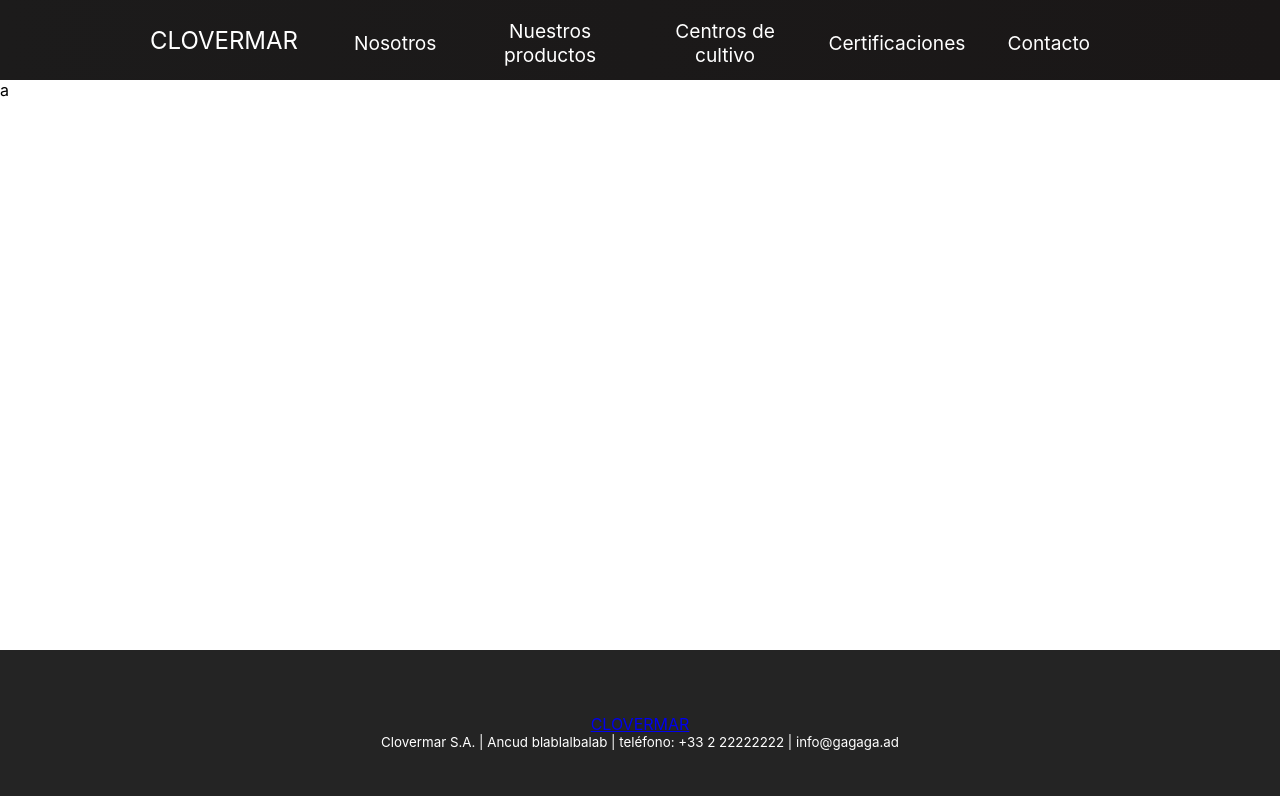
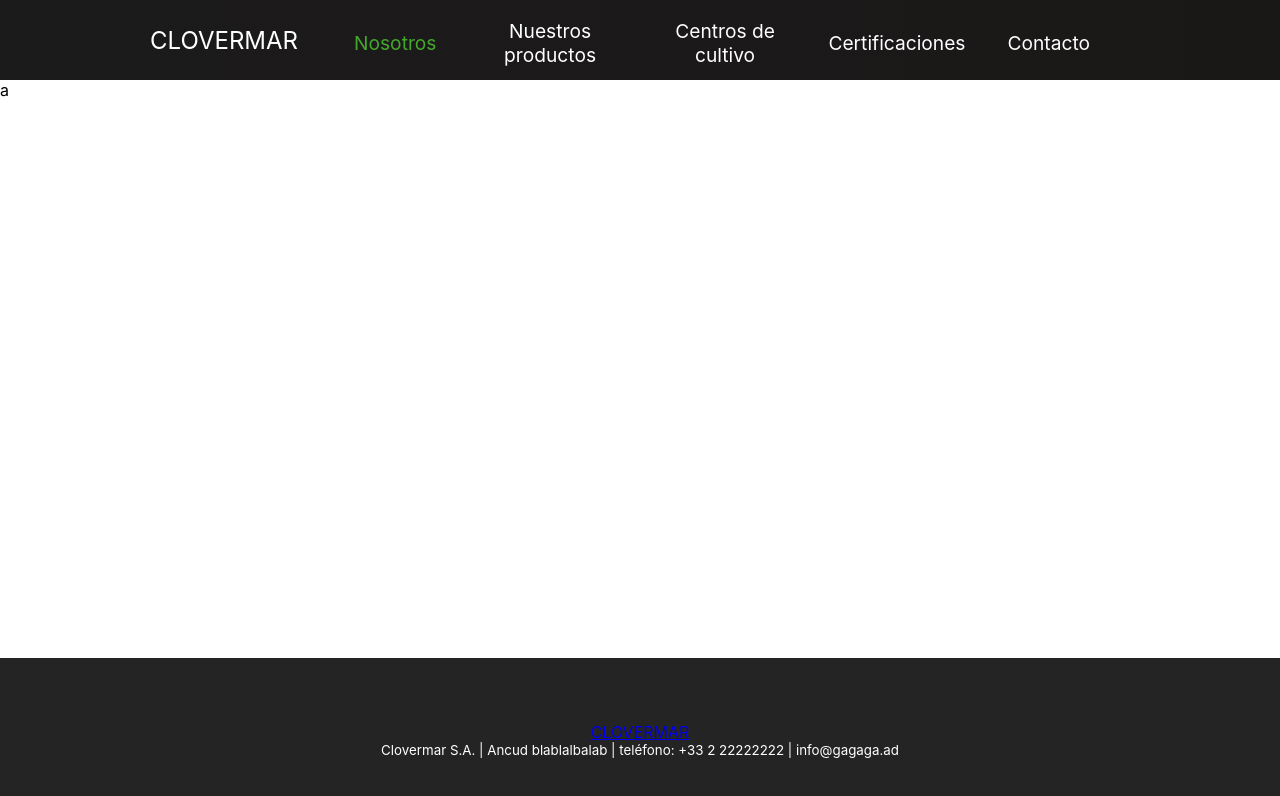
Before and after one commit to recmera/clovermar.cl, a React (Create React App) app: page /contacto in a window 1280 px wide. In both pictures the pointer is over the link "Nosotros". Shown: the top 796 px of the page. Built offline with nearby package versions, Linux system fonts and the light colour scheme.

Commit message:
navbar listo

```diff
--- a/src/componentes/Footer.css
+++ b/src/componentes/Footer.css
@@ -13,5 +13,5 @@
 }
 .website-rights {
     color: #fff;
-    margin-bottom: 18px;
+    margin-bottom: 10px;
 }
--- a/src/componentes/Navbar.css
+++ b/src/componentes/Navbar.css
@@ -47,6 +47,9 @@
     padding: 0.2rem 1rem;
     height: 100%;
 }
+.nav-links:hover {
+    color:#44a82b;
+}
 .nav-links-mobile {
     display: none;
 }
```
